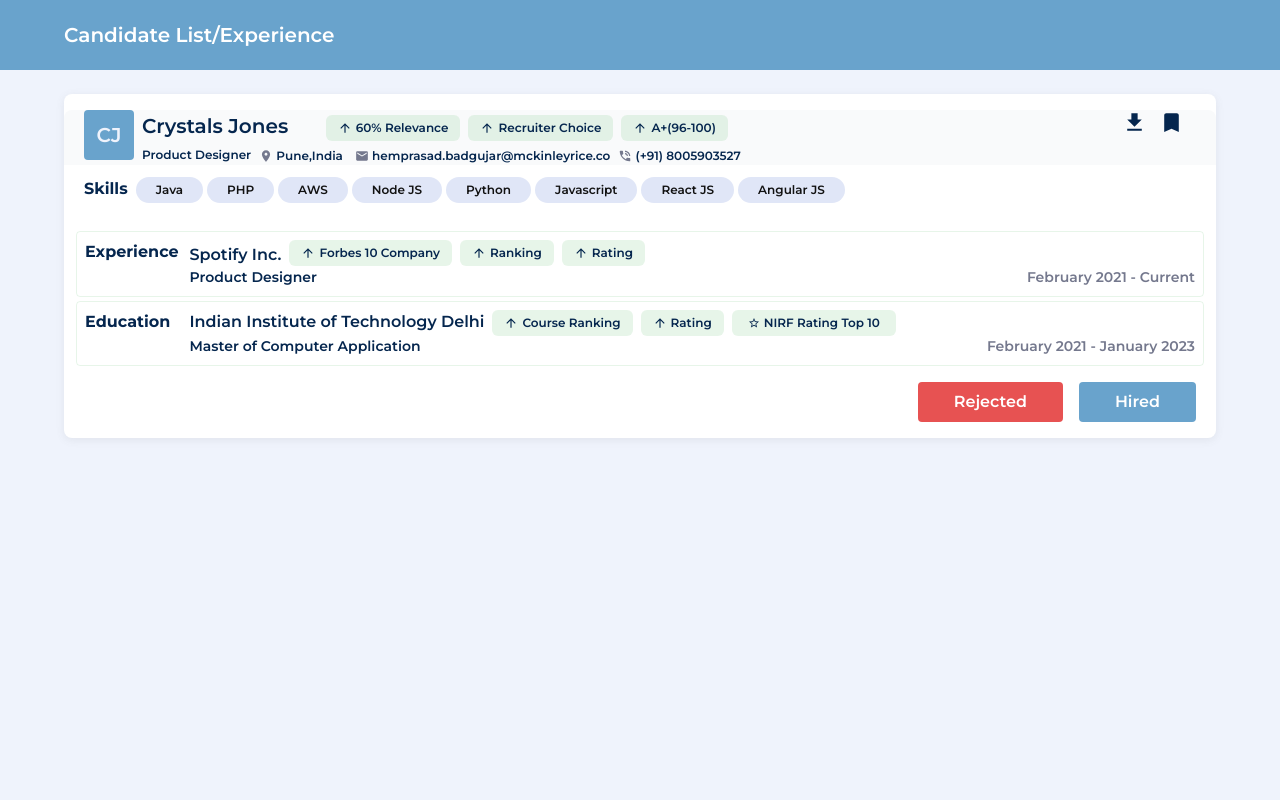
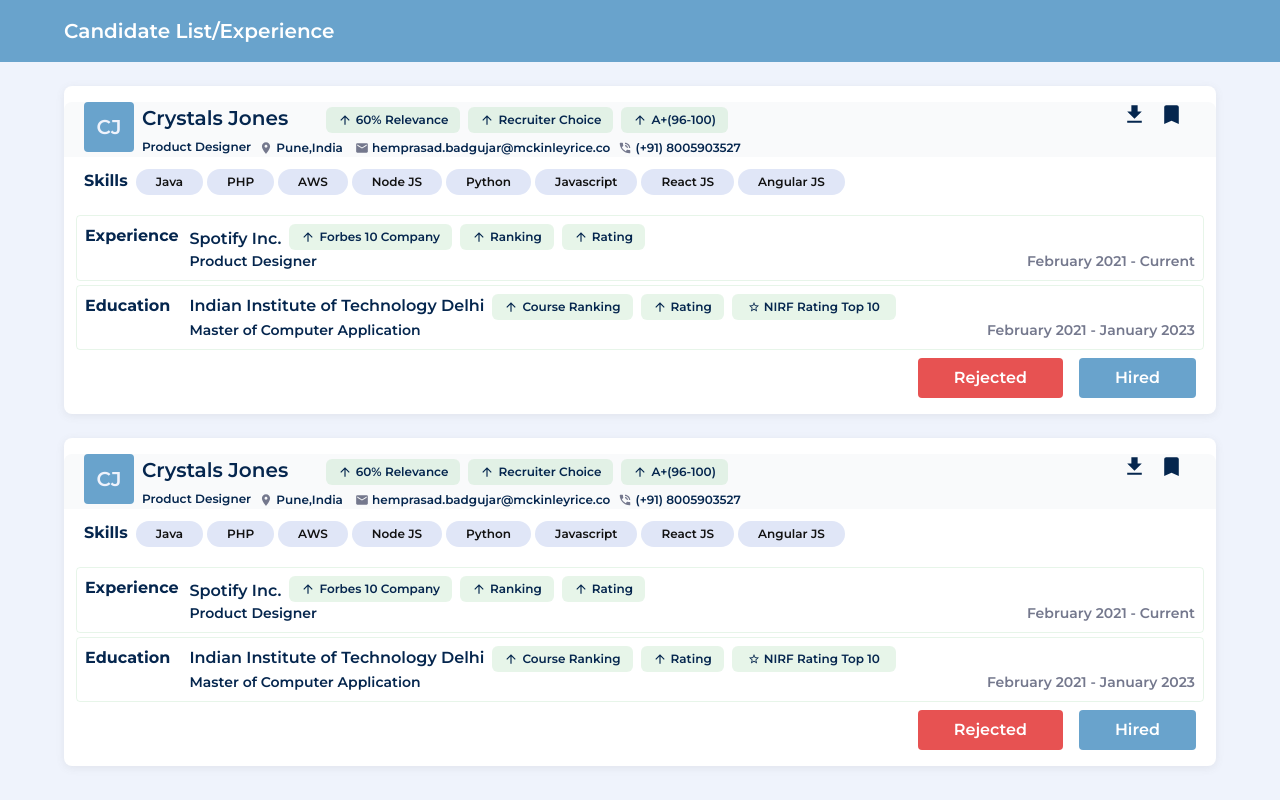
Before and after one commit to shanirai/redrob-demo, a Next.js app: page / in a window 1280 px wide. Built offline with nearby package versions, Linux system fonts and the light colour scheme.

Commit message:
style changes

```diff
--- a/app/page.tsx
+++ b/app/page.tsx
@@ -16,7 +16,7 @@ function Home() {
       <Container maxWidth="lg">
         {/* <CandidateListCard /> */}
         <CandidateList />
-        {/* <CandidateList /> */}
+        <CandidateList />
         {/* footer section  */}
       </Container>
     </Box>
--- a/feature/Heading.tsx
+++ b/feature/Heading.tsx
@@ -6,7 +6,7 @@ import { Box, Container, Typography } from "@mui/material";
 
 function Heading() {
   return (
-    <Box bgcolor={"primary.main"} py={2.5}>
+    <Box bgcolor={"primary.main"} py={2}>
       <Container maxWidth="lg">
         <Typography variant="h4" color={"grey.100"}>
           Candidate List/Experience
--- a/feature/secondOption/CandidateList.tsx
+++ b/feature/secondOption/CandidateList.tsx
@@ -81,7 +81,7 @@ function CandidateList() {
         </Box>
         <ListOfSkills />
 
-        <Box py={2}>
+        <Box py={1}>
           {/* <Grid container>
             <Grid xs={6}>
               <ExperianceCard />
```
